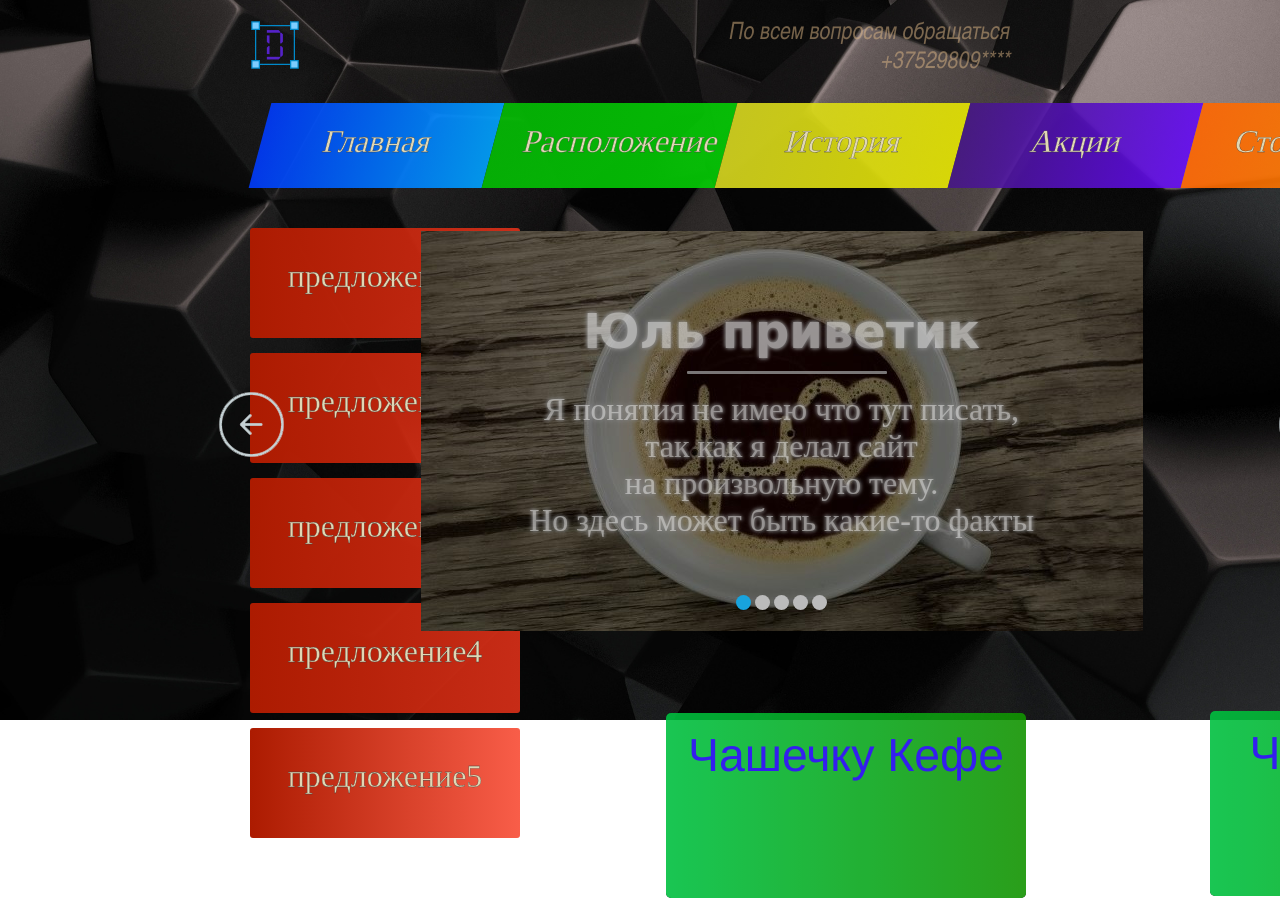
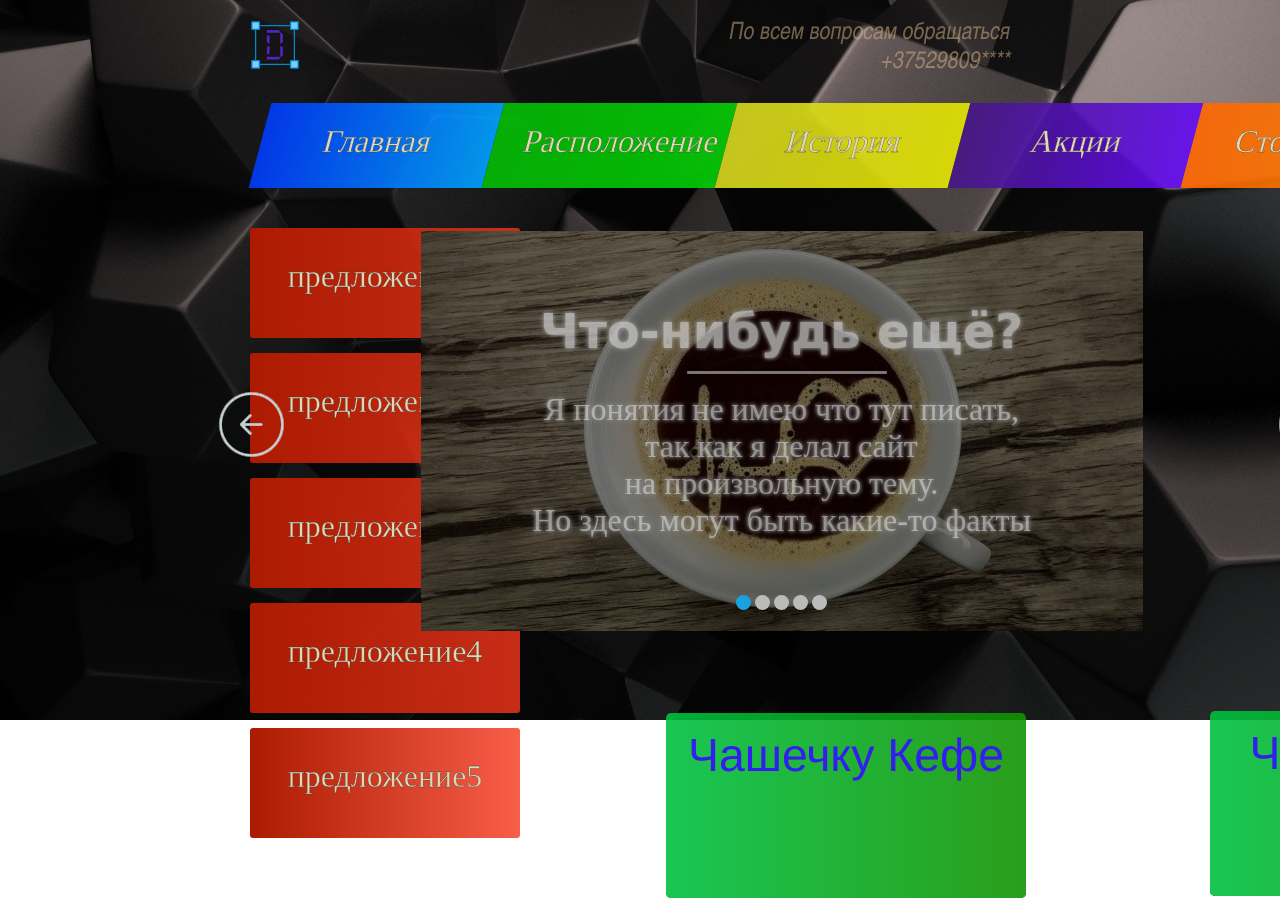
Before and after one commit to dima181818/dima181818.github.io, a plain HTML site: page index.html in a window 1280 px wide. Shown: the top 898 px of the page. Drawn offline with Linux system fonts and the light colour scheme.

Commit message:
Update index.html

```diff
--- a/index.html
+++ b/index.html
@@ -86,7 +86,7 @@
                             <div class="back">
                                     <li>
                                         <a href="https://mystat.itstep.org/ru/main/dashboard/page/index">
-                                            <p class="text"><h3>чая ? </h3>Вы всегда можете взять<br> с собой наш чай </p>
+                                            <p class="text"><h3>чая ? </h3>Вы всегда могуте взять<br> с собой наш чай </p>
                                             </a>
                                         </li>
                             </div>
@@ -113,11 +113,11 @@
 					<div id="overflow">
 						<div class="image">
 
- <article> <div class="img"style=" background: url(1.jpg) no-repeat;	background-position: center;"><h3>Юль приветик</h3><p class="Text_Slaider">Я понятия не имею что тут писать,<br>так как я делал сайт<br> на произвольную тему.<br>Но здесь может быть какие-то факты<br> </p></div> </article>
- <article> <div class="img"style=" background: url(2.jpg) no-repeat;	background-position: center;"><h3>Юль приветик</h3><p class="Text_Slaider">Я понятия не имею что тут писать,<br>так как я делал сайт<br> на произвольную тему.<br>Но здесь может быть какие-то факты<br> </p></div> </article>
- <article> <div class="img"style=" background: url(3.jpg) no-repeat;	background-position: center;"><h3>Юль приветик</h3><p class="Text_Slaider">Я понятия не имею что тут писать,<br>так как я делал сайт<br> на произвольную тему.<br>Но здесь может быть какие-то факты<br> </p></div> </article>
- <article> <div class="img"style=" background: url(4.jpg) no-repeat;	background-position: center;"><h3>Юль приветик</h3><p class="Text_Slaider">Я понятия не имею что тут писать,<br>так как я делал сайт<br> на произвольную тему.<br>Но здесь может быть какие-то факты<br> </p></div> </article>
- <article> <div class="img"style=" background: url(5.jpg) no-repeat;	background-position: center;"><h3>Юль приветик</h3><p class="Text_Slaider">Я понятия не имею что тут писать,<br>так как я делал сайт<br> на произвольную тему.<br>Но здесь может быть какие-то факты<br> </p></div> </article>
+ <article> <div class="img"style=" background: url(1.jpg) no-repeat;	background-position: center;"><h3>Что-нибудь ещё?</h3><p class="Text_Slaider">Я понятия не имею что тут писать,<br>так как я делал сайт<br> на произвольную тему.<br>Но здесь могут быть какие-то факты<br> </p></div> </article>
+ <article> <div class="img"style=" background: url(2.jpg) no-repeat;	background-position: center;"><h3>Что-нибудь ещё?</h3><p class="Text_Slaider">Я понятия не имею что тут писать,<br>так как я делал сайт<br> на произвольную тему.<br>Но здесь могут быть какие-то факты<br> </p></div> </article>
+ <article> <div class="img"style=" background: url(3.jpg) no-repeat;	background-position: center;"><h3>Что-нибудь ещё?</h3><p class="Text_Slaider">Я понятия не имею что тут писать,<br>так как я делал сайт<br> на произвольную тему.<br>Но здесь могут быть какие-то факты<br> </p></div> </article>
+ <article> <div class="img"style=" background: url(4.jpg) no-repeat;	background-position: center;"><h3>Что-нибудь ещё?</h3><p class="Text_Slaider">Я понятия не имею что тут писать,<br>так как я делал сайт<br> на произвольную тему.<br>Но здесь могут быть какие-то факты<br> </p></div> </article>
+ <article> <div class="img"style=" background: url(5.jpg) no-repeat;	background-position: center;"><h3>Что-нибудь ещё?</h3><p class="Text_Slaider">Я понятия не имею что тут писать,<br>так как я делал сайт<br> на произвольную тему.<br>Но здесь могут быть какие-то факты<br> </p></div> </article>
 
 						</div>
 					</div>
```
